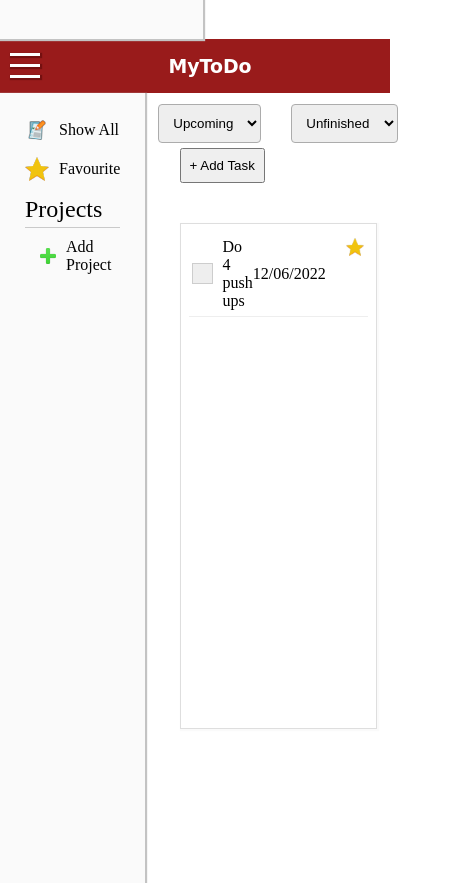
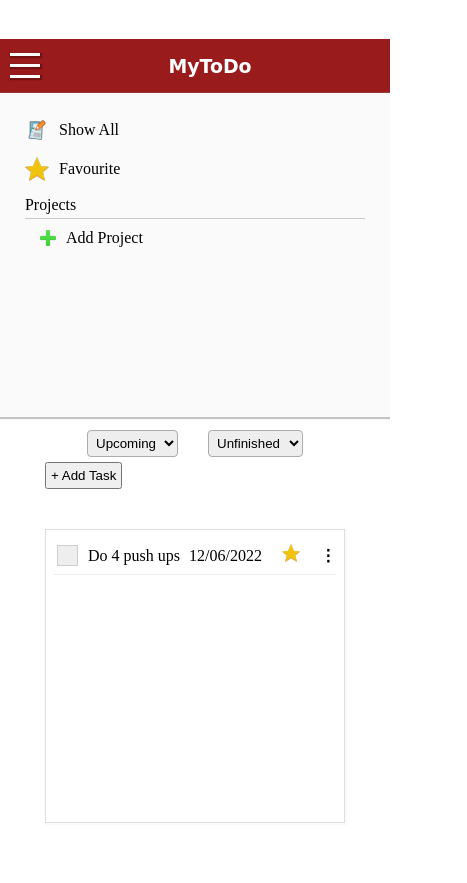
Before and after one commit to iamashay/todo-list, a website built with webpack: page dist/index.html in a window 390 px wide. Shown: the part 805-1688 px from the top of the page, 467 px wide, since content can reach past the window. Built offline with nearby package versions, Linux system fonts and the light colour scheme; a web font is replaced by a local one.

Commit message:
Make mobile responsive

```diff
--- a/src/modules/loadPage.js
+++ b/src/modules/loadPage.js
@@ -63,13 +63,17 @@ function generateProjectContainer(){
     const addProjectTitle = document.createElement("span");
     addProjectTitle.textContent = "Add Project";
 
+    const projectsWrapper = document.createElement("div");
+    projectsWrapper.classList = "projects-wrapper";
+
     const projects = document.createElement("ul");
     projects.classList = "projects";
 
     addProject.appendChild(addProjectImg);
     addProject.appendChild(addProjectTitle);
 
-    projectList.append(addProject, projects);
+    projectsWrapper.append(projects)
+    projectList.append(addProject, projectsWrapper);
 
     projectContainer.appendChild(title);
     projectContainer.appendChild(projectList);
--- a/src/res/style.css
+++ b/src/res/style.css
@@ -86,7 +86,7 @@ header {
 }
 
 #projects-heading {
-    font-size: 24px;
+    font-size: calc(12px + 1vw);
     border-bottom: 1px solid #cacaca;
     margin-bottom: 10px;
     padding-bottom: 4px;
@@ -456,3 +456,27 @@ header {
 .project-name {
     flex-grow: 1;
 }
+
+.projects-wrapper {
+    overflow: auto;
+    max-height: 70vh;
+    margin-top: 15px;
+}
+
+@media only screen and (max-width: 700px) {
+    #sidebar {
+        width: 100%;
+        min-height: 324px;
+    }
+
+    #main-container {
+        flex-direction: column;
+    }
+
+    .projects-wrapper {
+        max-height: 140px;
+    }
+    #add-task, .task-container-option {
+        padding: 4px;
+    }
+}
```
Also changed, not shown: dist/index.html.
